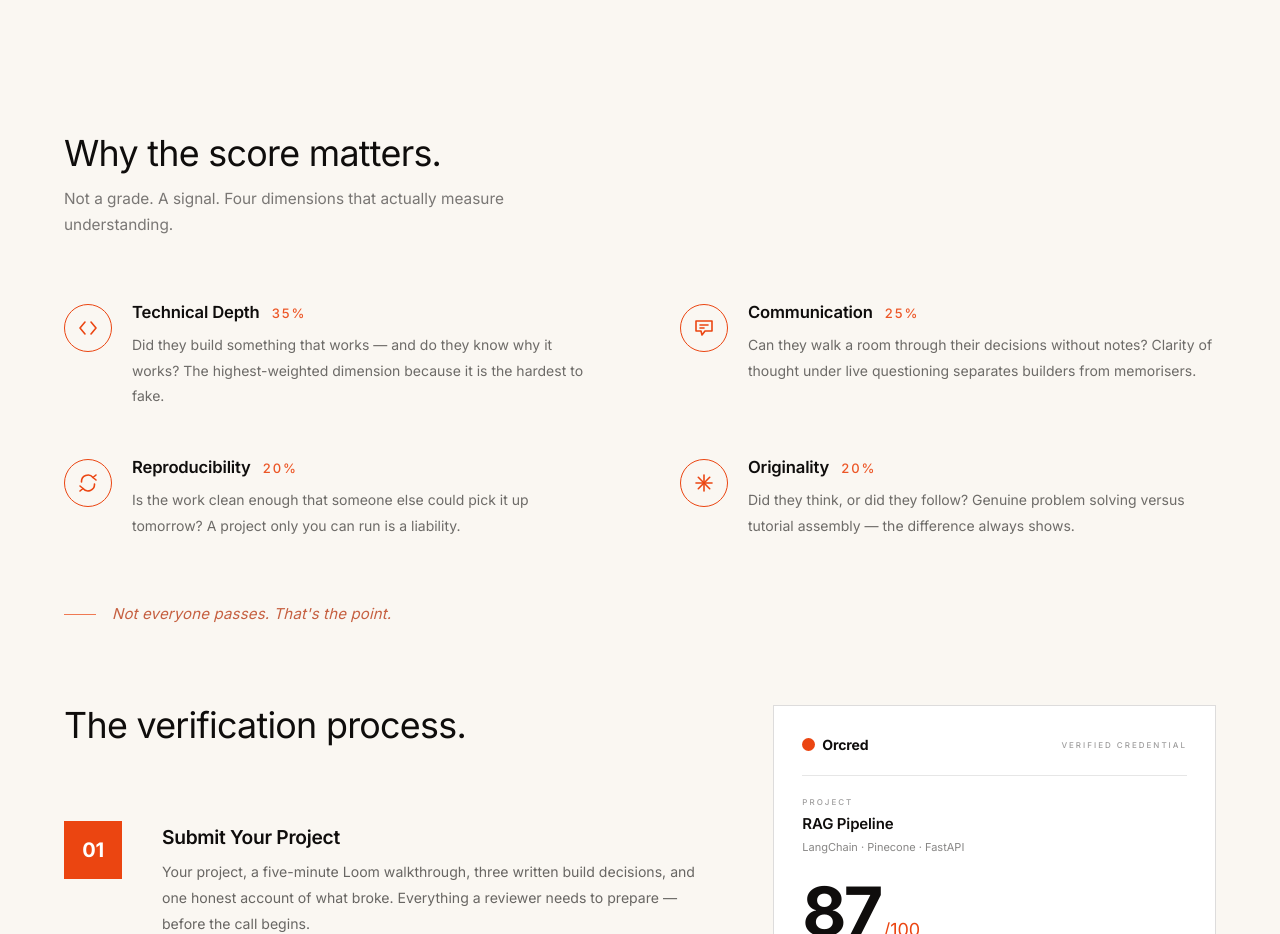
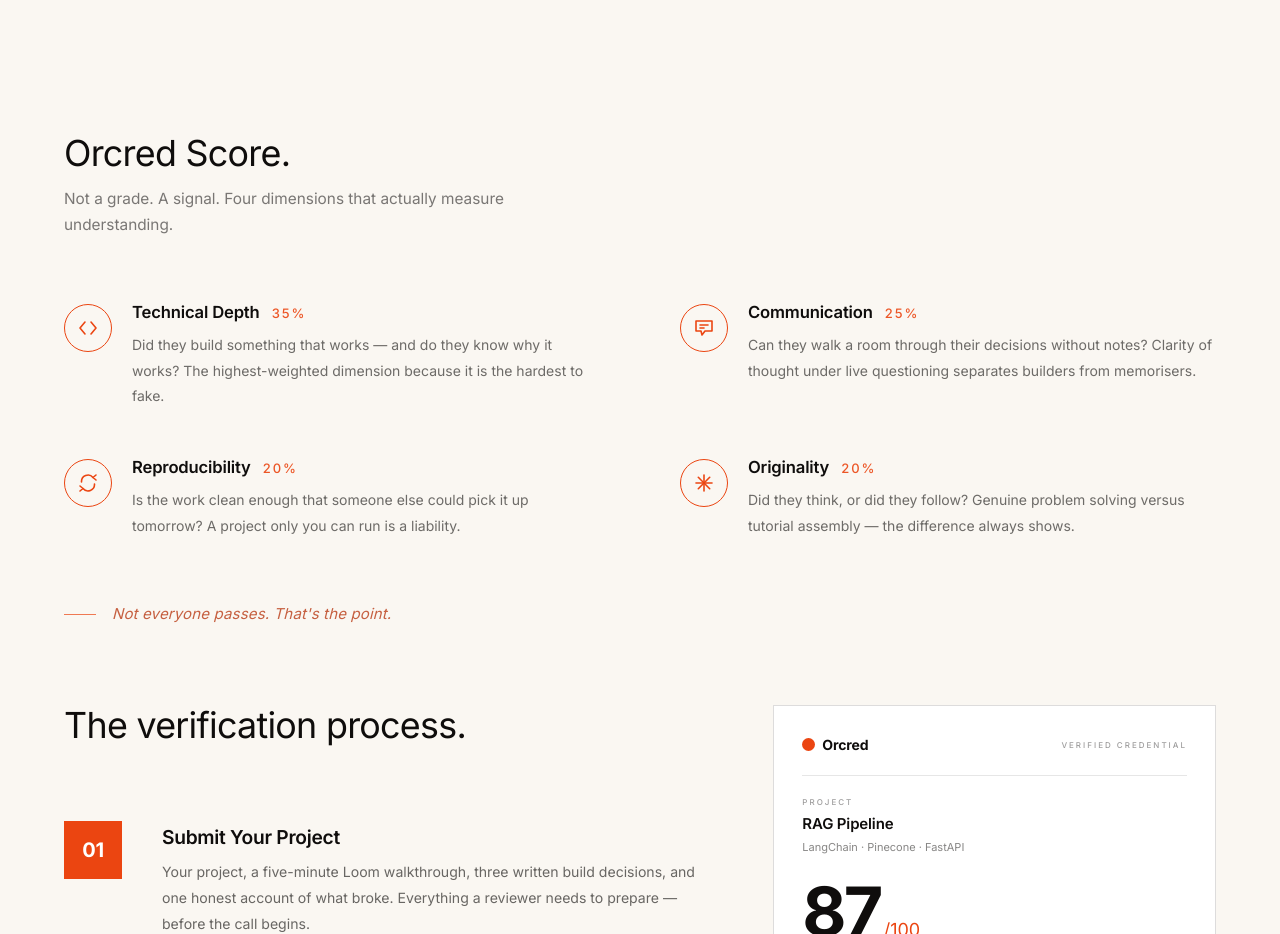
Before and after one commit to orcred-org/frontend, a Next.js app: page / in a window 1280 px wide. Shown: the part 2460-3394 px from the top of the page. Built offline with nearby package versions, Linux system fonts and the light colour scheme.

Commit message:
Rename ScoresSection heading: 'Why the score matters.' → 'Orcred Score.'

```diff
--- a/components/ScoresSection.tsx
+++ b/components/ScoresSection.tsx
@@ -103,7 +103,7 @@ export default function ScoresSection() {
               marginBottom:  "12px",
             }}
           >
-            Why the score matters.
+            Orcred Score.
           </div>
           <div
             style={{
```
